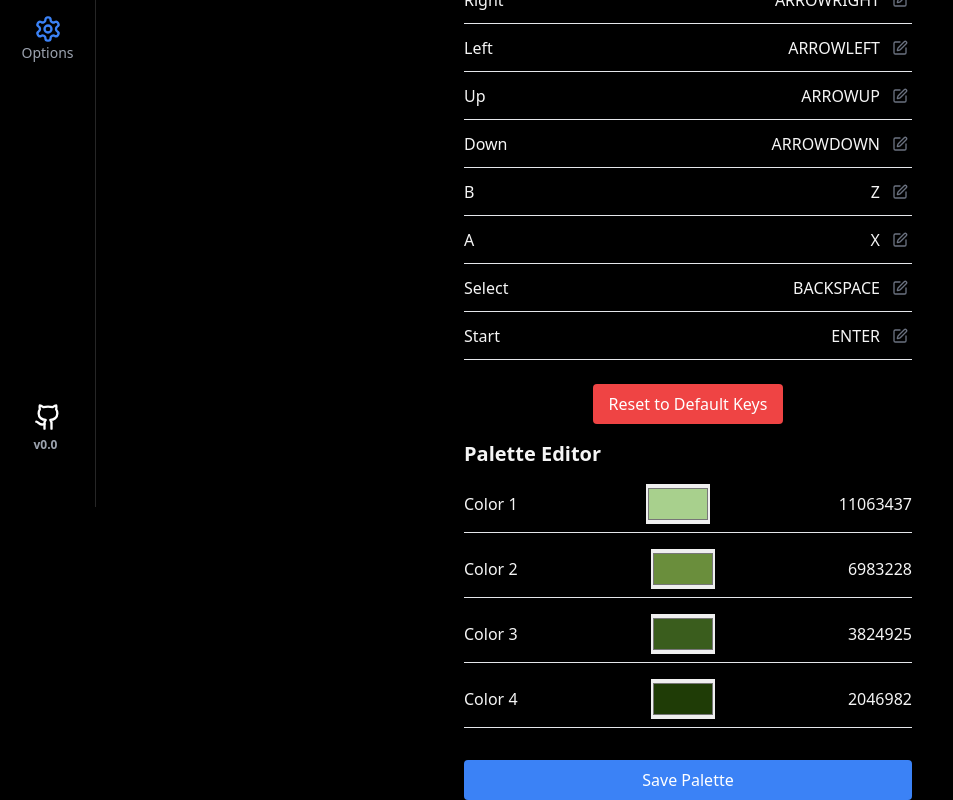
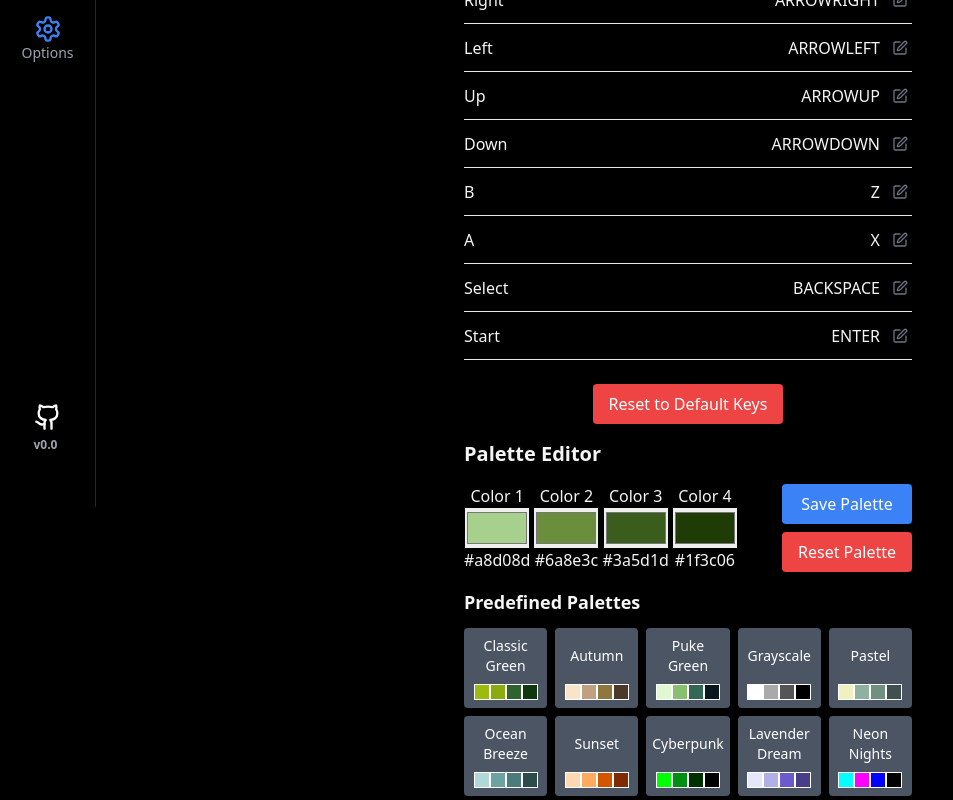
Before and after one commit to SirGram/SabiBoy, a React (Vite) app in the folder frontend/: page /options in a window 1280 px wide. Shown: the part 293-1093 px from the top of the page, without its empty margins (0-953 px from the left). Built offline with nearby package versions, Linux system fonts and the light colour scheme.

Commit message:
added some default palettes

```diff
--- a/frontend/src/context/OptionsContext.tsx
+++ b/frontend/src/context/OptionsContext.tsx
@@ -53,6 +53,7 @@ const OptionsContext = createContext<{
   updateKeyMapping: (button: Buttons, newKey: string) => void;
   resetToDefaultKeys: () => void;
   updatePalette: (newPalette: number[]) => void;
+  resetPalette: () => void;
 }>({
   options: defaultOptions,
   setOptions: () => {},
@@ -60,6 +61,7 @@ const OptionsContext = createContext<{
   updateKeyMapping: () => {},
   resetToDefaultKeys: () => {},
   updatePalette: () => {},
+  resetPalette: () => {},
 });
 
 export const OptionsProvider: React.FC<{ children: React.ReactNode }> = ({
@@ -112,6 +114,12 @@ export const OptionsProvider: React.FC<{ children: React.ReactNode }> = ({
       palette: newPalette,
     }));
   };
+  const resetPalette = () => {
+    setOptions((prev) => ({
+      ...prev,
+      palette: DEFAULT_PALETTE,
+    }));
+  };
 
   const value = useMemo(
     () => ({
@@ -121,6 +129,7 @@ export const OptionsProvider: React.FC<{ children: React.ReactNode }> = ({
       updateKeyMapping,
       resetToDefaultKeys,
       updatePalette,
+      resetPalette
     }),
     [options]
   );
--- a/frontend/src/pages/Options/Options.tsx
+++ b/frontend/src/pages/Options/Options.tsx
@@ -5,8 +5,14 @@ import { useOptions } from "../../context/OptionsContext";
 import { Buttons } from "../../context/OptionsContext"; // Adjust import path
 
 export default function Options() {
-  const { options, resetToDefaultKeys, updateKeyMapping, toggleShowFrame, updatePalette } =
-    useOptions();
+  const {
+    options,
+    resetToDefaultKeys,
+    updateKeyMapping,
+    toggleShowFrame,
+    updatePalette,
+    resetPalette,
+  } = useOptions();
   const [editingButton, setEditingButton] = useState<Buttons | null>(null);
   const [newKey, setNewKey] = useState("");
 
@@ -63,6 +69,57 @@ export default function Options() {
     const newPaletteColors = [...localPalette];
     newPaletteColors[index] = readHexColor(newColor);
     setLocalPalette(newPaletteColors);
+  };
+
+  useEffect(() => {
+    setLocalPalette(options.palette);
+  }, [options.palette]);
+
+  const PREDEFINED_PALETTES = [
+    {
+      name: "Classic Green",
+      colors: [0x9bbc0f, 0x8bac0f, 0x306230, 0x0f380f],
+    },
+    {
+      name: "Autumn",
+      colors: [0xf8e4c8, 0xc0a080, 0x90783c, 0x4c3a29],
+    },
+    {
+      name: "Puke Green",
+      colors: [0xe0f8d0, 0x88c070, 0x346856, 0x081820],
+    },
+    {
+      name: "Grayscale",
+      colors: [0xffffff, 0xaaaaaa, 0x555555, 0x000000],
+    },
+    {
+      name: "Pastel",
+      colors: [0xf0f0c0, 0x90b0a0, 0x709080, 0x405050],
+    },
+    {
+      name: "Ocean Breeze",
+      colors: [0xb0d8d8, 0x6ba3a3, 0x4a7c7c, 0x2c4b4b],
+    },
+    {
+      name: "Sunset",
+      colors: [0xffd8b1, 0xffaa5e, 0xd45500, 0x7f2a00],
+    },
+    {
+      name: "Cyberpunk",
+      colors: [0x00ff00, 0x008f11, 0x002f00, 0x000000],
+    },
+    {
+      name: "Lavender Dream",
+      colors: [0xe6e6fa, 0xb0b0e6, 0x6a5acd, 0x483d8b],
+    },
+    {
+      name: "Neon Nights",
+      colors: [0x00ffff, 0xff00ff, 0x0000ff, 0x000000],
+    },
+  ];
+  const handlePredefinedPaletteSelect = (palette: number[]) => {
+    setLocalPalette(palette);
+    updatePalette(palette);
   };
 
   return (
@@ -141,30 +198,73 @@ export default function Options() {
         </div>
         {/* Palette Editor */}
         <div className="w-full">
-          <h2 className="text-xl font-semibold mb-4">Palette Editor</h2>
-          <div className="flex flex-col gap-4">
+          <h2 className="text-xl font-semibold mb-4 flex w-full justify-between">
+            Palette Editor
+          </h2>
+          <div className="flex  w-full justify-between">
+            <div className="flex gap-1">
               {localPalette.map((color, index) => (
                 <div
                   key={index}
-                className="flex items-center justify-between border-b pb-2"
+                  className="flex flex-col  items-center justify-between  "
                 >
-                <label className="mr-2">Color {index + 1}</label>
+                  <label className=" ">Color {index + 1}</label>
                   <input
                     type="color"
                     value={`#${color.toString(16).padStart(6, "0")}`}
                     onChange={(e) => handleColorChange(index, e.target.value)}
                     className="w-16 h-10"
                   />
-                <span className="ml-2">{color}</span>
+                  <span className="">{`#${color
+                    .toString(16)
+                    .padStart(6, "0")}`}</span>
                 </div>
               ))}
-
+            </div>
+            <div className="flex justify-between flex-col gap-2">
               <button
                 onClick={() => updatePalette(localPalette)}
-              className="mt-4 bg-primary text-white px-4 py-2 rounded hover:bg-primary-hover transition"
+                className=" bg-primary text-white px-4 py-2 rounded hover:bg-primary-hover transition"
               >
                 Save Palette
               </button>
+              <button
+                onClick={() => resetPalette()}
+                className=" bg-destructive text-white px-4 py-2 rounded hover:bg-destructive-hover transition"
+              >
+                Reset Palette
+              </button>
+            </div>
+          </div>
+        </div>
+        {/* Predefined Palettes Section */}
+        <div className="w-full">
+          <h3 className="text-lg font-semibold mb-3">Predefined Palettes</h3>
+          <div className="grid grid-cols-5 w-full  gap-2">
+            {PREDEFINED_PALETTES.map((palette) => (
+              <button
+                key={palette.name}
+                onClick={() => handlePredefinedPaletteSelect(palette.colors)}
+                className="flex flex-col items-center justify-center gap-2 bg-muted text-secondary-foreground px-3 py-2 rounded hover:bg-muted-hover transition"
+              >
+                <span className="text-sm h-full flex items-center">
+                  {palette.name}
+                </span>
+                <div className="flex ">
+                  {palette.colors.map((color, index) => (
+                    <div
+                      key={index}
+                      className="w-4 h-4 border border-white"
+                      style={{
+                        backgroundColor: `#${color
+                          .toString(16)
+                          .padStart(6, "0")}`,
+                      }}
+                    />
+                  ))}
+                </div>
+              </button>
+            ))}
           </div>
         </div>
       </div>
```
Lines whose indentation alone changed are shown as unchanged.
